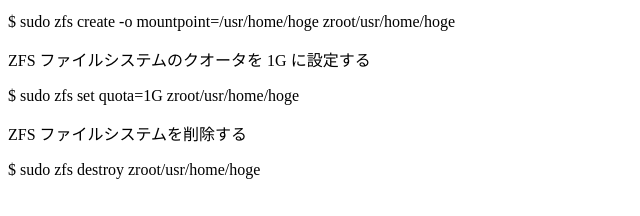
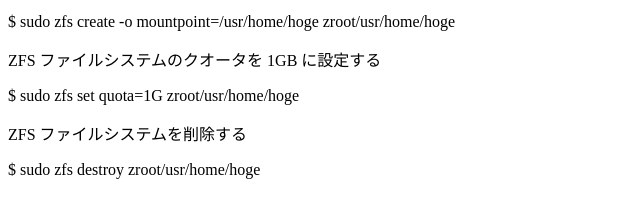
Before and after one commit to taku-n/public, a plain HTML site: page zfs.html in a window 1280 px wide. Shown: the part 353-569 px from the top of the page, 0-640 px from the left. Drawn offline with Linux system fonts and the light colour scheme.

Commit message:
fix zfs.html

```diff
--- a/zfs.html
+++ b/zfs.html
@@ -34,7 +34,7 @@ ZFS ファイルシステムを作成する
 <p>$ sudo zfs create -o mountpoint=/usr/home/hoge zroot/usr/home/hoge</p>
 
 <p>
-ZFS ファイルシステムのクオータを 1G に設定する
+ZFS ファイルシステムのクオータを 1GB に設定する
 </p>
 <p>$ sudo zfs set quota=1G zroot/usr/home/hoge</p>
 
```
